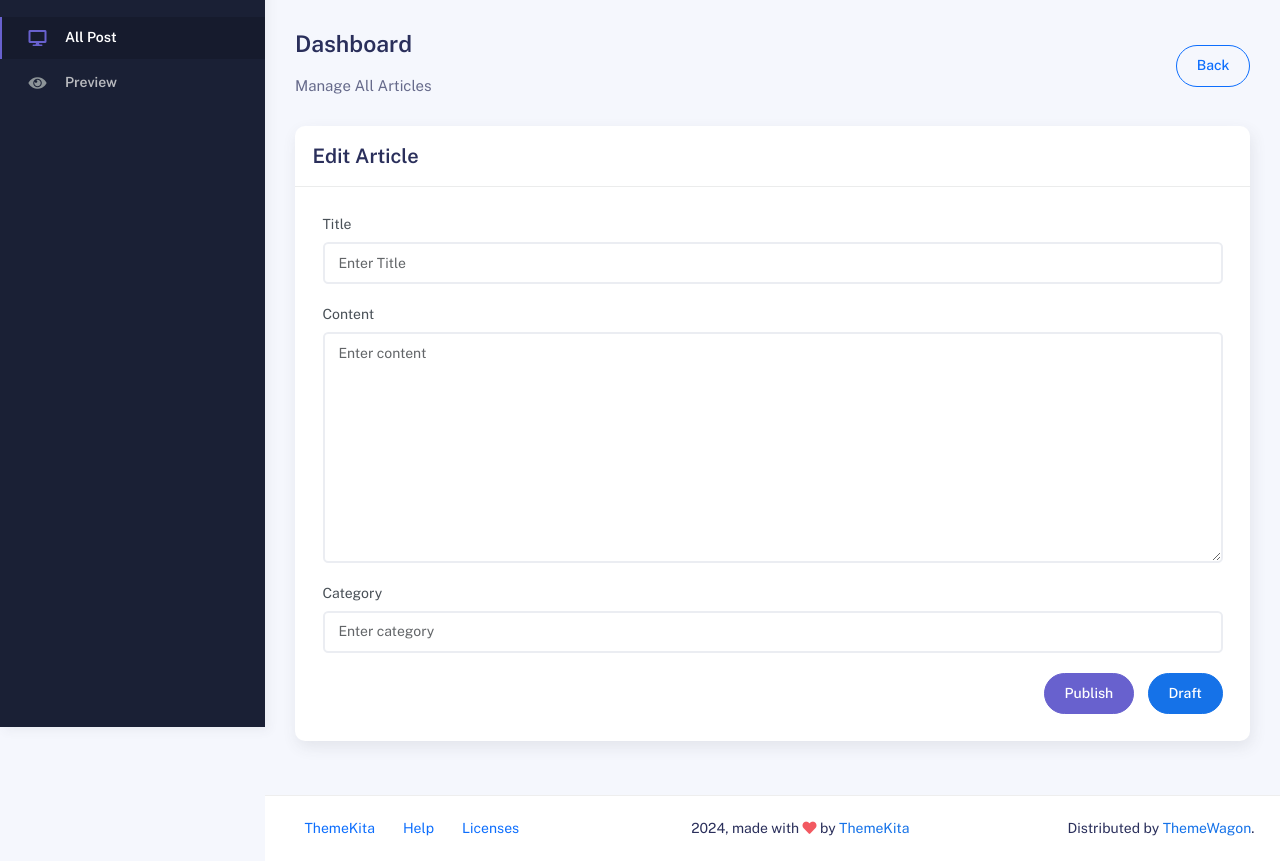
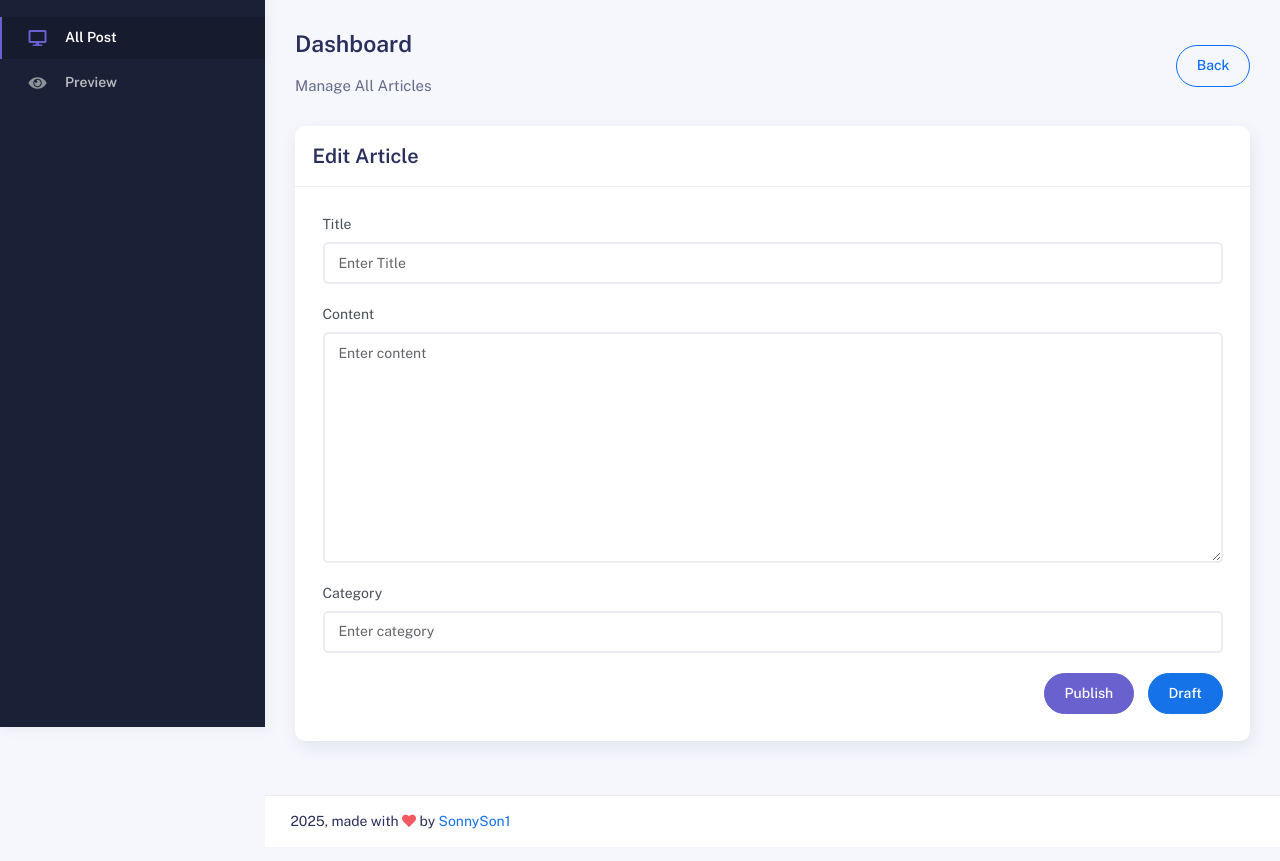
Before and after one commit to SonnySon1/Postly_FE, a plain HTML site: page edit.html in a window 1280 px wide. Shown: the part 73-934 px from the top of the page. Drawn offline with nearby package versions, Linux system fonts and the light colour scheme.

Commit message:
style(footer): fixing footer

```diff
--- a/edit.html
+++ b/edit.html
@@ -3,7 +3,7 @@
 
 <head>
     <meta http-equiv="X-UA-Compatible" content="IE=edge" />
-    <title>Postly - Create</title>
+    <title>Postly - Edit</title>
     <meta content="width=device-width, initial-scale=1.0, shrink-to-fit=no" name="viewport" />
     <link rel="icon" href="assets/img/kaiadmin/favicon.ico" type="image/x-icon" />
 
@@ -186,28 +186,9 @@
             <!-- fooneter -->
             <footer class="footer">
                 <div class="container-fluid d-flex justify-content-between">
-                    <nav class="pull-left">
-                        <ul class="nav">
-                            <li class="nav-item">
-                                <a class="nav-link" href="http://www.themekita.com">
-                                    ThemeKita
-                                </a>
-                            </li>
-                            <li class="nav-item">
-                                <a class="nav-link" href="#"> Help </a>
-                            </li>
-                            <li class="nav-item">
-                                <a class="nav-link" href="#"> Licenses </a>
-                            </li>
-                        </ul>
-                    </nav>
                     <div class="copyright">
-                        2024, made with <i class="fa fa-heart heart text-danger"></i> by
-                        <a href="http://www.themekita.com">ThemeKita</a>
-                    </div>
-                    <div>
-                        Distributed by
-                        <a target="_blank" href="https://themewagon.com/">ThemeWagon</a>.
+                    2025, made with <i class="fa fa-heart heart text-danger"></i> by
+                    <a href="https://github.com/SonnySon1/">SonnySon1</a>
                     </div>
                 </div>
             </footer>
```
Also changed, not shown: create.html (+3 -21 lines), detail.html (+1 -1 lines), index.html (+2 -21 lines), preview.html (+3 -22 lines).
